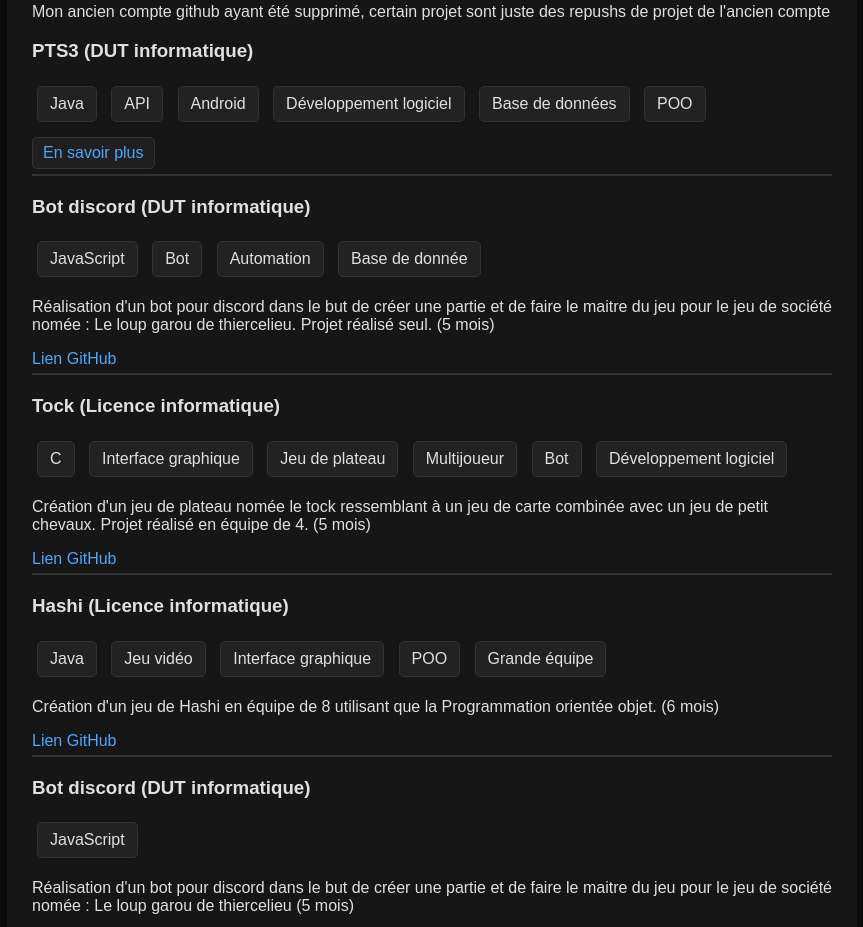
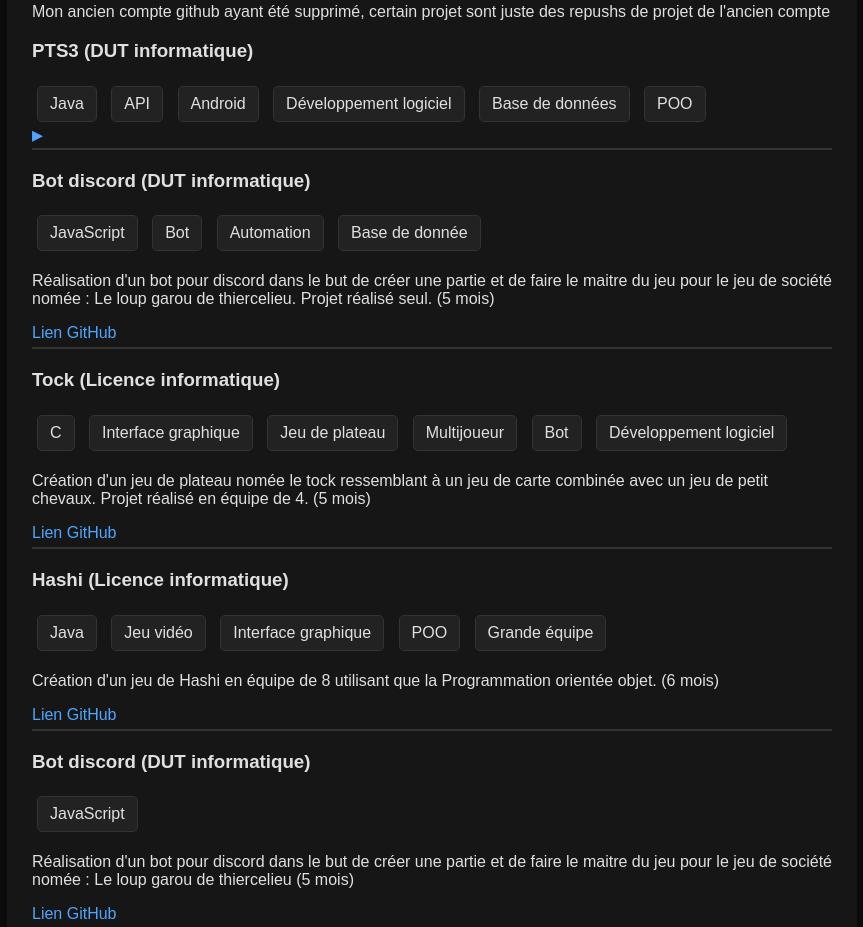
Before and after one commit to Remalia/portfolio, a plain HTML site: page index.html in a window 1280 px wide. Shown: the part 1079-2006 px from the top of the page, without its empty margins (208-1071 px from the left). Drawn offline with Linux system fonts and the light colour scheme.

Commit message:
test 3
Added styles for details summary and modified summary element.

```diff
--- a/index.html
+++ b/index.html
@@ -86,6 +86,27 @@
             background: #2b2b2b;
         }
 
+        details summary {
+        cursor: pointer;
+        list-style: none;
+        color: #4da6ff;
+        display: flex;
+        align-items: center;
+        gap: 6px;
+        }
+
+        /* Icône chevron */
+        details summary::before {
+            content: "▶";
+            font-size: 0.9rem;
+            transition: transform 0.2s ease;
+        }
+
+        /* Chevron qui tourne quand c'est ouvert */
+        details[open] summary::before {
+            transform: rotate(90deg);
+        }
+
     </style>
 </head>
 <body>
@@ -145,7 +166,7 @@
         </div>
 
         <details>
-        <summary style="cursor: pointer; display: inline-block; margin-top: 10px; padding: 6px 10px; border: 1px solid #333; border-radius: 5px; background: #1f1f1f; color: #4da6ff;">En savoir plus</summary>
+        <summary></summary>
 
             <p style="margin-top: 10px;">
                 Application mobile permettant de répertorier des films déjà vus et de mettre en favoris ceux que l’on souhaite voir, depuis une API de base de données. Projet réalisé en équipe de 4. (4 mois)
```
